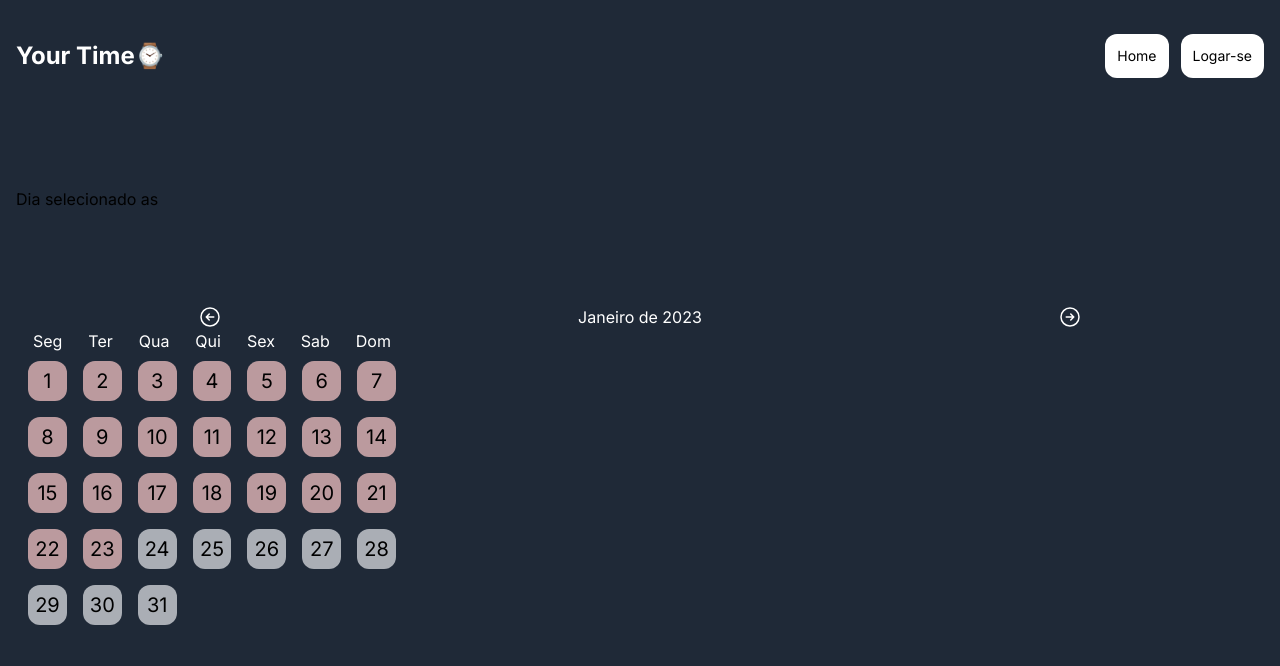
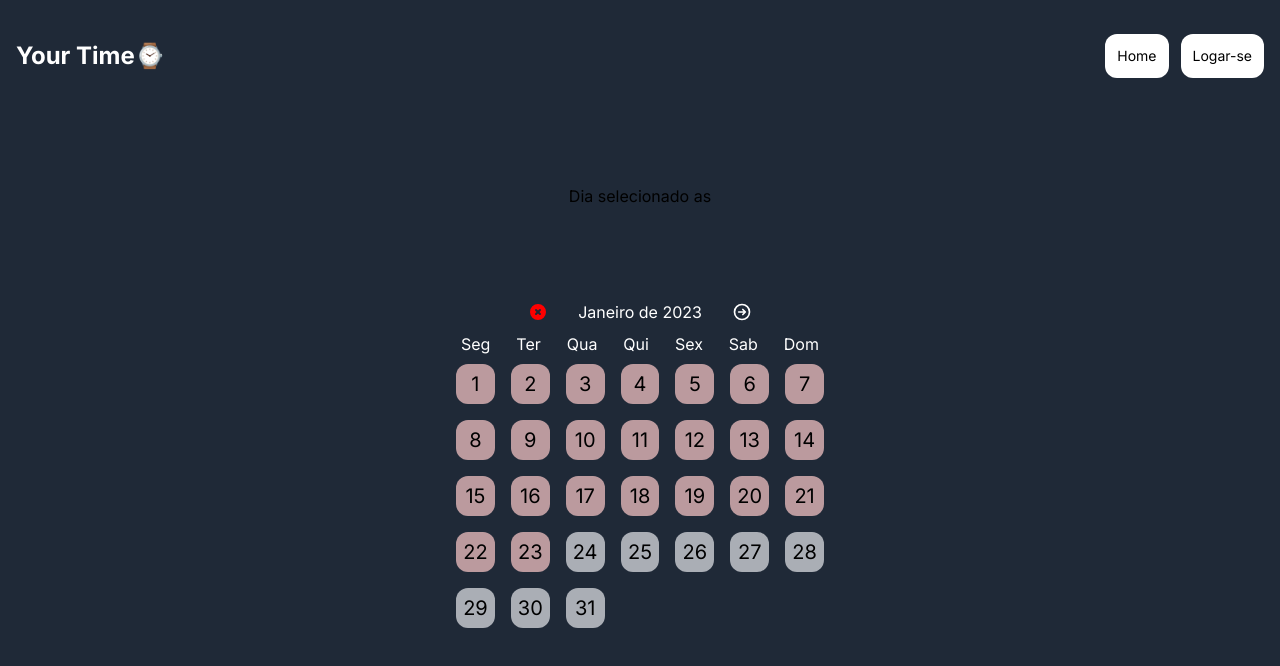
Before and after one commit to alissonpeixer/your-time, a Next.js app: page /schedule in a window 1280 px wide. Shown: the top 666 px of the page. Built offline with nearby package versions, Linux system fonts and the light colour scheme.

Commit message:
feat: style reponse and add new icons

```diff
--- a/package.json
+++ b/package.json
@@ -20,6 +20,7 @@
     "react": "18.2.0",
     "react-big-calendar": "^1.5.2",
     "react-dom": "18.2.0",
+    "react-icons": "^4.8.0",
     "sass": "^1.57.1",
     "typescript": "4.9.4"
   },
--- a/src/components/atoms/Calendar/index.tsx
+++ b/src/components/atoms/Calendar/index.tsx
@@ -1,4 +1,5 @@
 import React, { useState } from "react";
+import { HiOutlineArrowCircleLeft, HiOutlineArrowCircleRight, HiXCircle } from "react-icons/hi";
 
 interface Props {
   setDaySelect: (value: number | string) => void
@@ -43,6 +44,7 @@ const Calendar = ({ setDaySelect, daySelect }: Props) => {
       newYear += 1;
       if (newYear === 2024) return
     }
+
     setCurrentMonth(newMonth);
     setCurrentYear(newYear);
 
@@ -56,10 +58,8 @@ const Calendar = ({ setDaySelect, daySelect }: Props) => {
     let newMonth = currentMonth - 1;
     let newYear = currentYear;
     if (newMonth < 0) {
-
       newMonth = 11;
       newYear -= 1;
-
       if (newYear === 2022) return
     }
 
@@ -72,27 +72,26 @@ const Calendar = ({ setDaySelect, daySelect }: Props) => {
   let startDay = new Date(currentYear, currentMonth, 1).getDay();
 
   return (
-    <div className="p-1">
+    <div className="p-1 flex flex-col items-center w-96 space-y-2">
 
-
-
-      <div className="flex justify-around text-white">
+      <div className="flex justify-between text-white w-56">
 
         <button onClick={prevMonth}>
-          <svg xmlns="http://www.w3.org/2000/svg" fill="none" viewBox="0 0 24 24" strokeWidth={1.5} stroke="currentColor" className="w-6 h-6">
-            <path strokeLinecap="round" strokeLinejoin="round" d="M11.25 9l-3 3m0 0l3 3m-3-3h7.5M21 12a9 9 0 11-18 0 9 9 0 0118 0z" />
-          </svg>
+          {isCurrentMonth ?
+            <HiXCircle color="red" size={20} />
+            :
+            <HiOutlineArrowCircleLeft size={20} />
+          }
         </button>
 
         <span >{monthNames[currentMonth]} de {currentYear} </span>
 
         <button onClick={nextMonth}>
-          <svg xmlns="http://www.w3.org/2000/svg" fill="none" viewBox="0 0 24 24" strokeWidth={1.5} stroke="currentColor" className="w-6 h-6">
-            <path strokeLinecap="round" strokeLinejoin="round" d="M12.75 15l3-3m0 0l-3-3m3 3h-7.5M21 12a9 9 0 11-18 0 9 9 0 0118 0z" />
-          </svg>
+          <HiOutlineArrowCircleRight size={20} />
         </button>
+
       </div>
-      <div className="w-96 ">
+      <div className="w-96">
         <div className="flex justify-around text-white">
           <span>Seg</span>
           <span>Ter</span>
@@ -101,10 +100,8 @@ const Calendar = ({ setDaySelect, daySelect }: Props) => {
           <span>Sex</span>
           <span>Sab</span>
           <span>Dom</span>
-
         </div>
-        <div className="gap-3 text-xl">
-
+        <div className="gap-3 text-xl w-full">
           {Array(6).fill(null).map((_, i) => (
             <div key={i} className='flex'>
               {Array(7).fill(null).map((_, j) => {
@@ -119,8 +116,8 @@ const Calendar = ({ setDaySelect, daySelect }: Props) => {
                   return <span key={j} className='w-10 h-10 m-2'></span>;
 
                 } else {
+
                   return (
-
                     <button key={j}
                       disabled={day < currentDay && isCurrentMonth}
                       onClick={() => setDaySelect(day)}
@@ -139,7 +136,6 @@ const Calendar = ({ setDaySelect, daySelect }: Props) => {
               })}
             </div>
           ))}
-
         </div>
       </div>
     </div>
--- a/src/components/atoms/NavBar/index.tsx
+++ b/src/components/atoms/NavBar/index.tsx
@@ -22,13 +22,13 @@ export const NavBar = () => {
   ]
 
   return (
-    <nav className="h-20 flex items-center justify-between">
+    <nav className="h-20 flex items-center justify-between w-full">
 
-        <h1 className='font-bold text-1xl text-white xl:text-2xl'>Your Time⌚</h1>
+      <h1 className='font-bold text-1xl text-white xl:text-2xl'>Your Time⌚</h1>
 
       <ul className="flex gap-3 ">
         {
-          routers?.map((path,id) => (
+          routers?.map((path, id) => (
             router.pathname !== path.url &&
             <Link key={id} href={path.url} className='bg-white p-3 rounded-xl text-sm'>
               {path.title}
--- a/src/components/molecules/Container/index.tsx
+++ b/src/components/molecules/Container/index.tsx
@@ -14,7 +14,7 @@ interface Props {
     title: string
 }
 
-export const Container : React.FC<Props>  = (props : Props) => {
+export const Container: React.FC<Props> = (props: Props) => {
     return (
         <>
             <Head>
@@ -28,6 +28,7 @@ export const Container : React.FC<Props>  = (props : Props) => {
             flex flex-col
 
             p-4
+            items-center
             justify-between
             gap-2
             container
```
Also changed, not shown: 1 other file (tests, documents, lock files or other folders). Lines whose indentation alone changed are shown as unchanged.
